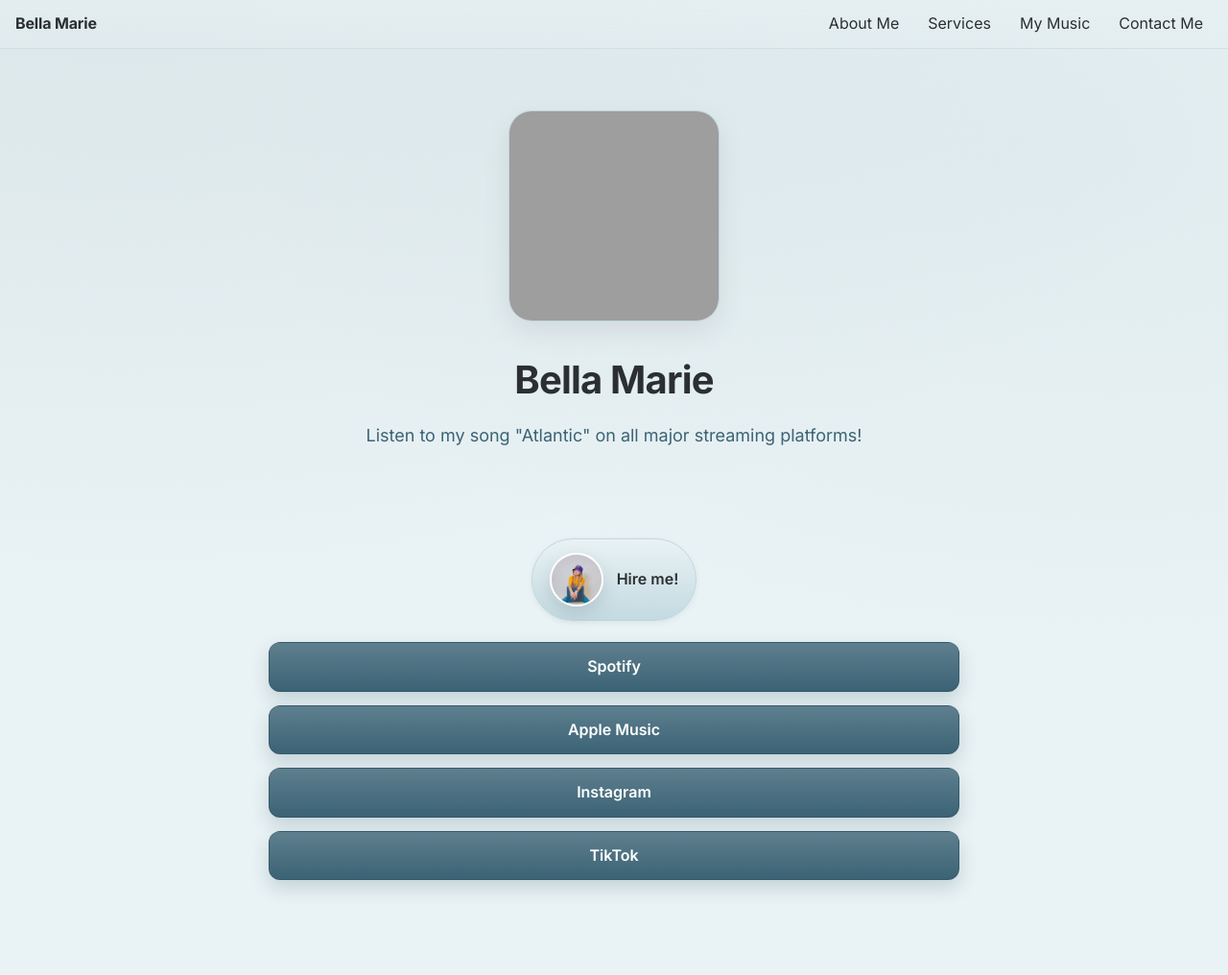
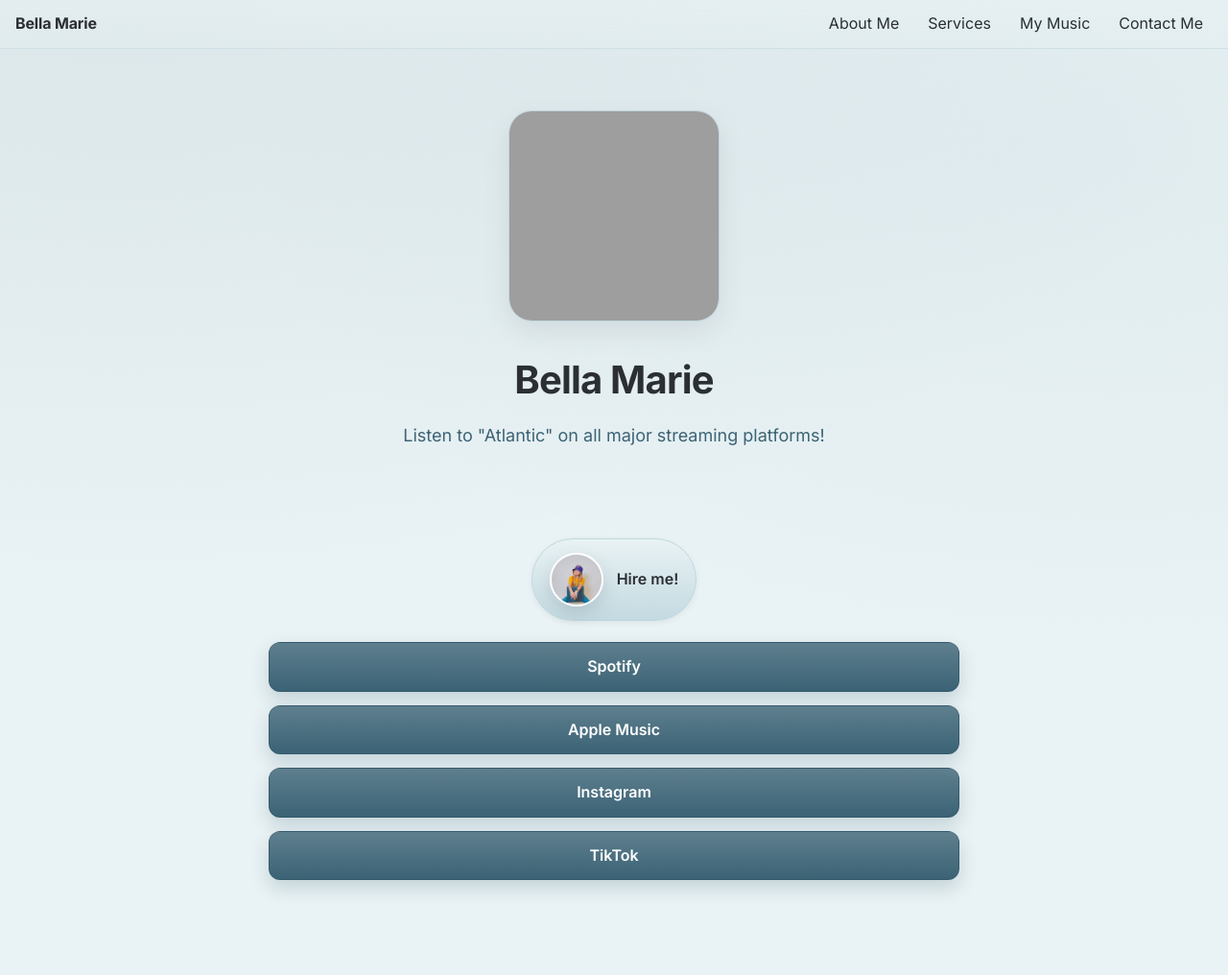
Before and after one commit to hermextar/bellamariemusic, a plain HTML site: page index.html in a window 1280 px wide. Shown: the top 1016 px of the page at 96% size. Drawn offline with Linux system fonts and the light colour scheme; grey boxes are pictures that could not be loaded.

Commit message:
txt edit

```diff
--- a/index.html
+++ b/index.html
@@ -122,7 +122,7 @@
       <!-- Primary site heading (artist name) -->
       <h1>Bella Marie</h1>
       <!-- Supporting tagline / call to listen -->
-      <p>Listen to my song "Atlantic" on all major streaming platforms!</p>
+      <p>Listen to "Atlantic" on all major streaming platforms!</p>
     </header>
     <main>
       <!-- Links section: prominent CTA (hire) + platform/social buttons -->
```
